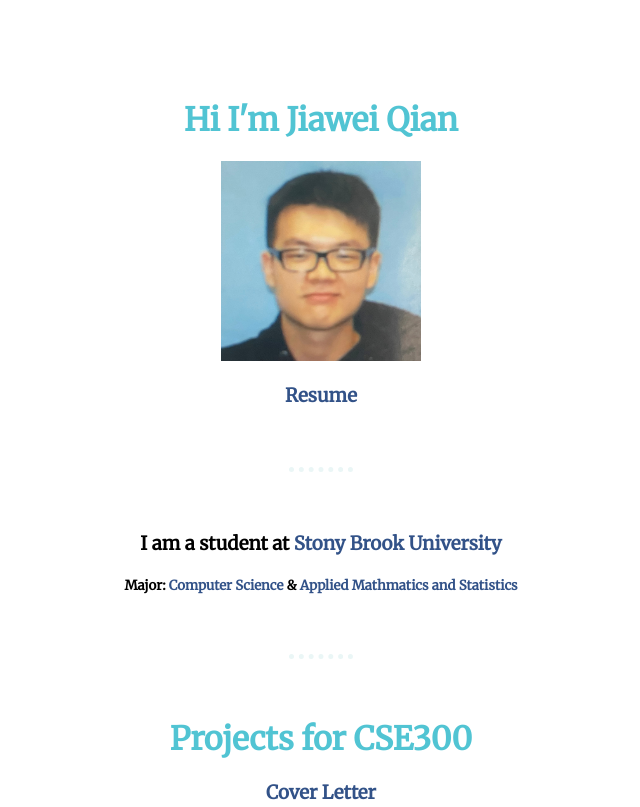
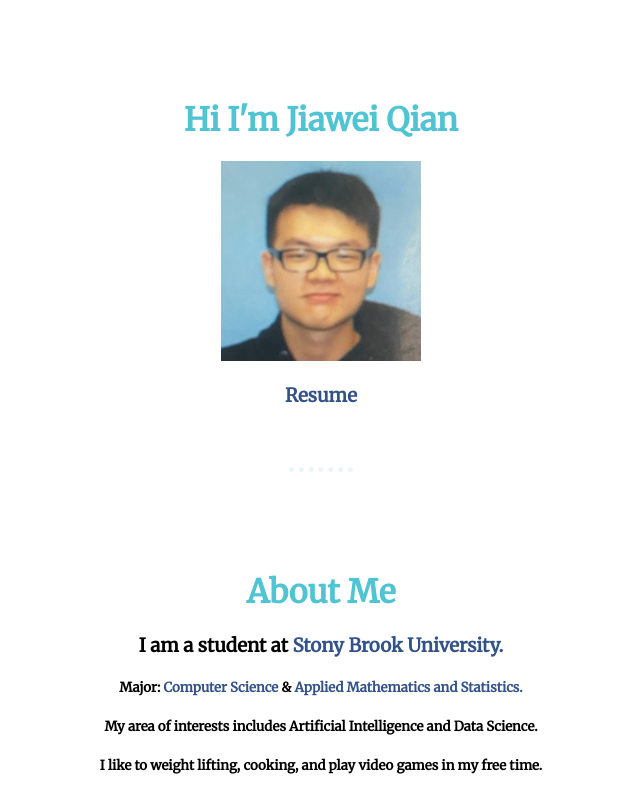
Before and after one commit to jiaweiQian1240/cse300-personal-website, a plain HTML site: page index.html in a window 1280 px wide. Shown: the top 807 px of the page, without its empty margins (319-959 px from the left). Drawn offline with Linux system fonts and the light colour scheme.

Commit message:
Add files via upload

```diff
--- a/index.html
+++ b/index.html
@@ -16,12 +16,14 @@
     <br>
     <h3><a href="./pdf/Jiawei-Qian-Resume.pdf" target="blank"> Resume </a></h3>
     <hr>
-    <h3>I am a student at <a href="https://www.stonybrook.edu/"target="blank"> Stony Brook University </a></h3>
+    <h1 class = "top">About Me</h1>
+    <h3>I am a student at <a href="https://www.stonybrook.edu/"target="blank"> Stony Brook University.</a></h3>
     <h5>Major:
       <a href="https://www.cs.stonybrook.edu/" target="blank" > Computer Science</a> &
-      <a href="https://www.stonybrook.edu/commcms/ams/" target="blank">Applied Mathmatics and Statistics </a>
+      <a href="https://www.stonybrook.edu/commcms/ams/" target="blank">Applied Mathematics and Statistics.</a>
     </h5>
-
+    <h5>My area of interests includes Artificial Intelligence and Data Science.</h5>
+    <h5>I like to weight lifting, cooking, and play video games in my free time.</h5>
     <hr>
     <h1> Projects for CSE300 </h1>
     <h3><a class = "cse300" href="./pdf/Cover Letter.pdf" target="blank"> Cover Letter</a></h3>
```
